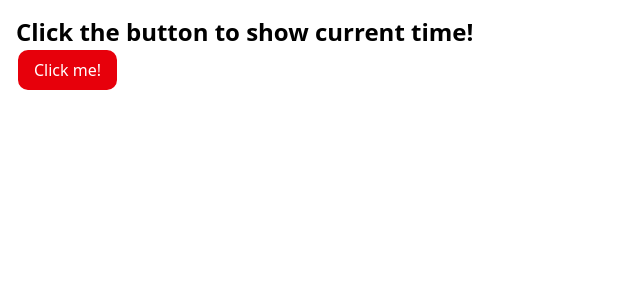
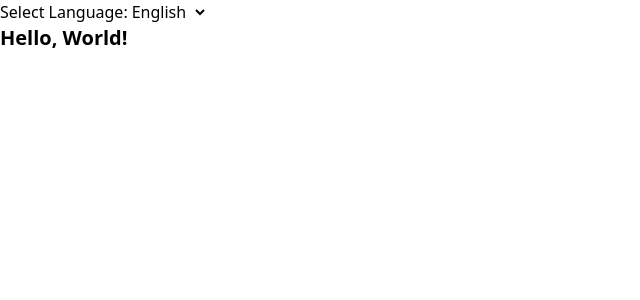
Before and after one commit to Daniele-Formisano/Esercizi-React, a React (Vite) app: page / in a window 1280 px wide. Shown: the top 300 px of the page, without its empty margins (0-640 px from the left). Built offline with nearby package versions, Linux system fonts and the light colour scheme.

Commit message:
Esercizio context

```diff
--- a/src/App.jsx
+++ b/src/App.jsx
@@ -2,19 +2,25 @@ import Hello from "./Hello";
 import NewMessage from "./NewMessage";
 import Welcome from "./ControlledForm/Welcome";
 import AlertClock from "./Events/Events";
+import LanguageContext from "./Context.jsx/Context";
+import HelloLanguage from "./Context.jsx/HelloLanguage.jsx";
+import { useState } from "react";
 
 function App() {
-  function handleButtonClick() {
-    const nowDate = new Date();
-    alert(`The current time is ${nowDate.toLocaleTimeString()}`);
-  }
+  const [language, setLanguage] = useState("en");
   return (
-    <div className="p-4">
-      <AlertClock onButtonClick={handleButtonClick} />
-    </div>
+    <LanguageContext.Provider value={language}>
+      <label>Select Language:</label>
+      <select onChange={(e) => setLanguage(e.target.value)} value={language}>
+        <option value="en">English</option>
+        <option value="it">Italian</option>
+        <option value="es">Spanish</option>
+        <option value="fr">French</option>
+      </select>
+      <HelloLanguage />
+    </LanguageContext.Provider>
   );
 }
-
 export default App;
 
 // si, l'elemento Hello può essere inserito più di una volta, ciò renderà possibile la sua visualizzazione più di una volta
--- /dev/null
+++ b/src/Context.jsx/Context.jsx
@@ -0,0 +1,5 @@
+import { createContext } from "react";
+
+const LanguageContext = createContext();
+
+export default LanguageContext;
--- /dev/null
+++ b/src/Context.jsx/HelloLanguage.jsx
@@ -0,0 +1,17 @@
+import { createContext, useContext, useState } from "react";
+import LanguageContext from "./Context";
+
+export default function Hello() {
+  const language = useContext(LanguageContext);
+
+  const messages = {
+    en: "Hello, World!",
+    it: "Ciao, Mondo!",
+    es: "Hola, Mundo!",
+    fr: "Bonjour, le Monde!",
+  };
+
+  return (
+    <h2 className="text-xl font-bold">{messages[language] || messages.en}</h2>
+  );
+}
--- a/src/index.jsx
+++ b/src/index.jsx
@@ -13,5 +13,7 @@ import DomSample from "./DomSample.jsx";
 import RenderState from "./RenderState.jsx";
 import NotificationApp from "./NotificationApp.jsx";
 import Events from "./Events/Events.jsx";
+import Hello from "./Hello.jsx";
+import HelloLanguage from "./Context.jsx/HelloLanguage.jsx";
 
 createRoot(document.getElementById("root")).render(<App />);
--- /dev/null
+++ b/src/utils/index.js
@@ -0,0 +1,27 @@
+import { useEffect } from "react";
+
+// regola numero 1 per creare custom hook: usare il prefisso "use"
+function useCustomHook() {
+  // logica interna del nostro hool
+
+  return {}; //qui ritorniamo le funzioni che vogliamo rendere disponibili nei nostri componenti
+}
+
+export function useFetch(url) {
+  const [data, setData] = useState(null);
+  const [loading, setLoading] = useState(true);
+  const [error, setError] = useState(null);
+
+  useEffect(() => {
+    setLoading(true);
+    fetch(url)
+      .then((r) => r.json())
+      .then((data) => {
+        setData(data);
+      })
+      .catch((err) => setError(err))
+      .finally(() => setLoading(false));
+  }, [url]);
+
+  return { data, loading, error };
+}
```
